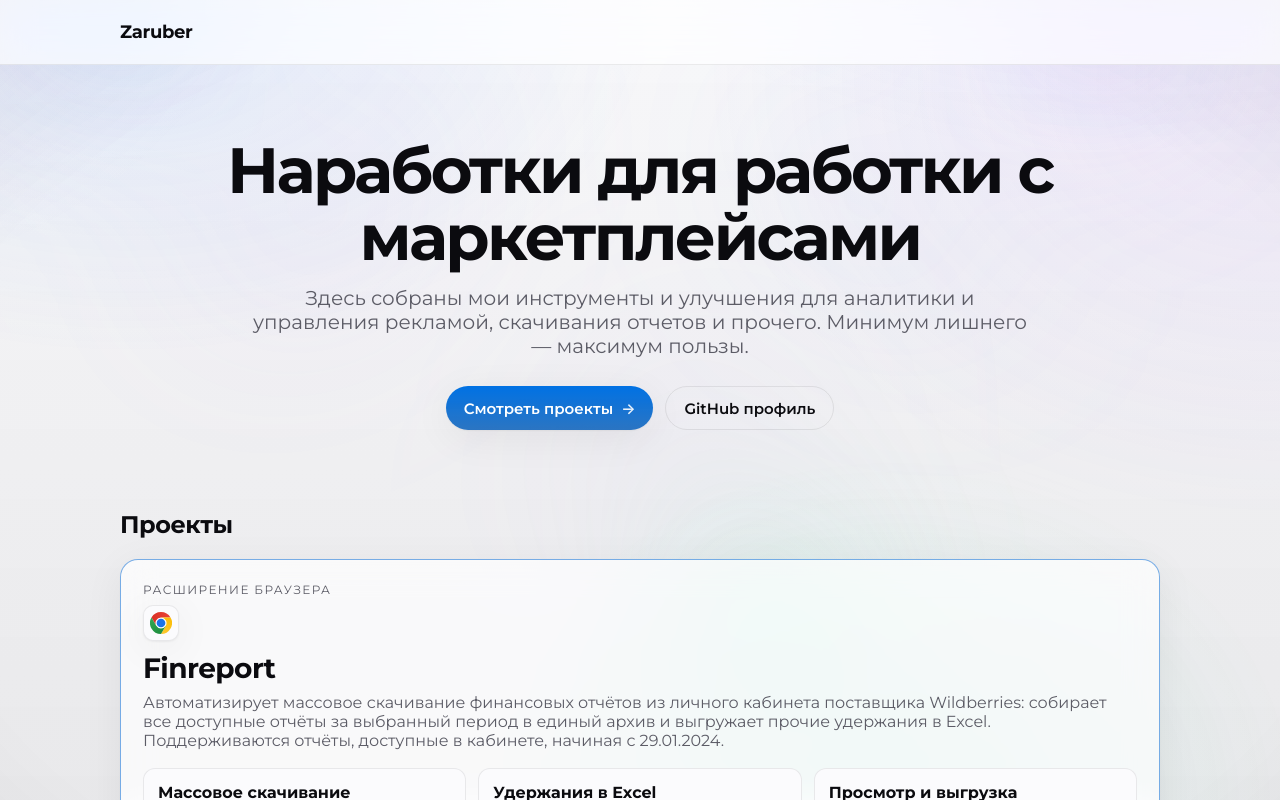
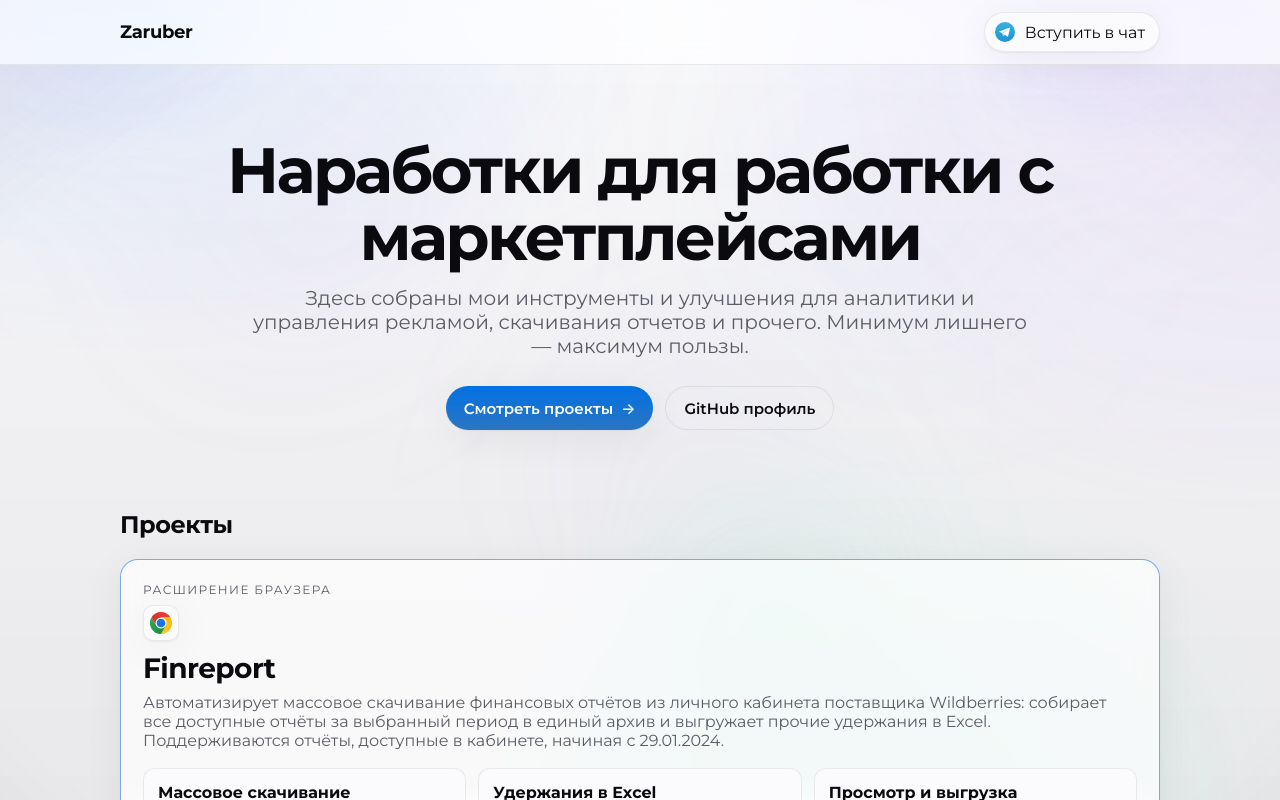
Before and after one commit to Zaruber/zaruberpage, a plain HTML site: page index.html in a window 1280 px wide. Shown: the top 800 px of the page. Drawn offline with Linux system fonts and the light colour scheme.

Commit message:
Добавлен чат тг в хедер

```diff
--- a/index.html
+++ b/index.html
@@ -28,6 +28,10 @@
     <header class="site-header">
       <div class="container header-inner">
         <a class="brand" href="#">Zaruber</a>
+        <a class="header-telegram" href="https://t.me/+pOKAcasVXsU0YWQx" target="_blank" rel="noopener">
+          <img class="tg-icon" src="./Telegram_logo.svg" alt="Telegram" />
+          <span>Вступить в чат</span>
+        </a>
       </div>
     </header>
 
--- a/styles.css
+++ b/styles.css
@@ -75,6 +75,30 @@ body {
   opacity: 0.8;
 }
 .nav-link:hover { opacity: 1; }
+
+.header-telegram {
+  display: inline-flex;
+  align-items: center;
+  gap: 10px;
+  height: 40px;
+  padding: 0 14px 0 10px;
+  border-radius: 999px;
+  text-decoration: none;
+  color: var(--text);
+  border: 1px solid var(--stroke);
+  background: color-mix(in oklab, var(--bg) 88%, white 12%);
+  box-shadow: var(--shadow);
+  transition: transform 0.2s ease, background 0.2s ease, box-shadow 0.2s ease;
+}
+.header-telegram:hover {
+  transform: translateY(-1px);
+  background: color-mix(in oklab, var(--bg) 72%, white 18%);
+}
+.header-telegram .tg-icon {
+  width: 20px;
+  height: 20px;
+  display: block;
+}
 
 .hero {
   padding: 72px 0 32px;
```
Also changed, not shown: Telegram_logo.svg (added).
